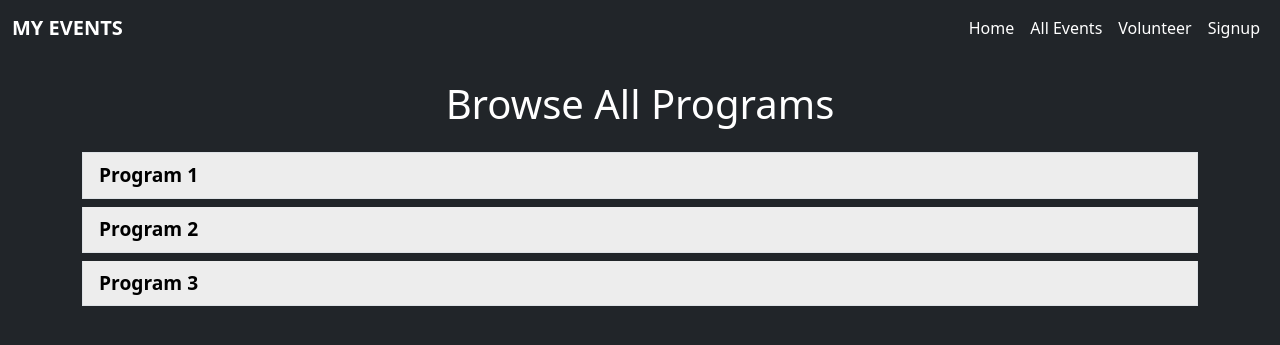
After one commit to crabcatcher0/Events-Manager, a Django app: page /all_volunteer/ in a window 1280 px wide. The commit adds this page. Shown: the top 345 px of the page. Run offline with Django 5.2, Linux system fonts and the light colour scheme.

Commit message:
volunteer added

```diff
--- a/event/forms.py
+++ b/event/forms.py
@@ -23,4 +23,4 @@ class RegistrationForm(UserCreationForm):
 class OrganizeEventForm(forms.ModelForm):
     class Meta:
         model = OrganizeEvent
-        fields = '__all__'
+        exclude = ['user']
--- /dev/null
+++ b/event/static/css/all_volunteer.css
@@ -0,0 +1,21 @@
+
+.list-group {
+    border-radius: 0px;
+}
+
+.list-group-item {
+    background-color: #ededed;
+    color: black;
+    font-size: 1.2rem;
+}
+
+.list-group-item a {
+    font-weight: bold;
+    color: black;
+    text-decoration: none;
+}
+
+.list-group-item a:hover {
+    color: blue;
+    font-size: 1.3rem;
+}
--- a/event/static/css/detail_event.css
+++ b/event/static/css/detail_event.css
@@ -12,13 +12,17 @@
 }
 
 .card-subtitle {
-    font-size: 1.1rem;
+    font-size: 0.9rem;
     font-weight: 500;
 }
 
 .card-text {
     font-size: 1rem;
     line-height: 1.5;
+}
+
+.card-text a {
+    text-decoration: none;
 }
 
 .btn-primary {
--- a/event/templates/account.html
+++ b/event/templates/account.html
@@ -20,8 +20,8 @@
     </table>
 </div>
 
+<!-- <<<<  events section  >>>> -->
 
-<!--events -->
 <div class="container mt-5">
     <h1 class="text-center mb-4">My Events</h1>
     <div class="my-event-container">
--- a/event/templates/all_event.html
+++ b/event/templates/all_event.html
@@ -33,6 +33,7 @@
     </div>
 </div>
 
+<!-- <<<<  all events section  >>>> -->
 
 <div class="container mt-4">
     <h1 class="mb-4 text-center">ALL EVENTS</h1>
@@ -48,6 +49,7 @@
                     <p class="card-text mb-2"><strong>Organized by:</strong> {{ event.your_name }}</p>
                     <p class="card-text mb-2"><strong>Location:</strong> {{ event.location }}</p>
                     <h6 class="card-subtitle mb-2 text-muted">Event status: {{ event.status|capfirst }}</h6>
+                    <p class="card-subtitle mb-2 text-muted" style="font-size: 0.9rem;">Posted at: {{ event.created_at | date:"F j, Y" }}</p>
                     <a href="{% url 'detail_events' event.id %}" class="btn btn-success">More Details</a>
                 </div>
             </div>
--- /dev/null
+++ b/event/templates/all_volunteer.html
@@ -0,0 +1,21 @@
+{% load static %}
+{% include "base.html" %}
+{% block content %}
+<link rel="stylesheet" href="{% static "css/all_volunteer.css" %}">
+<div class="container">
+    <div class="volunteer-list">
+        <h1 class="my-4 text-center">Browse All Programs</h1>
+        <ul class="list-group">
+            <li class="list-group-item mb-2">
+                <a href="#" class="text-decoration-none">Program 1</a>
+            </li>
+            <li class="list-group-item mb-2">
+                <a href="#" class="text-decoration-none">Program 2</a>
+            </li>
+            <li class="list-group-item">
+                <a href="#" class="text-decoration-none">Program 3</a>
+            </li>
+        </ul>
+    </div>
+</div>
+{% endblock %}
--- a/event/templates/volunteer.html
+++ b/event/templates/volunteer.html
@@ -14,12 +14,12 @@
             If you're interested in joining our volunteer program, please contact us or sign up through our website.
         </p>
     </div>
-    <button class="btn btn-success">Explore</button>
+    <a class="btn btn-success" href="{% url 'all_volunteer' %}">Explore</a>
     {% if user.is_authenticated %}
     <div></div>
     {% else %}
     <div class="mt-3">
-        <p>To create your own program, please <a href="{% url 'login' %}">log in</a> or <a href="{% url 'signup' %}">sign up</a>.</p>
+        <p>To create your own program, please <a href="{% url 'login' %}" style="text-decoration: none;">log in</a> or <a href="{% url 'signup' %}" style="text-decoration: none;">sign up</a>.</p>
     </div>
     {% endif %}
 </div>
--- a/event/urls.py
+++ b/event/urls.py
@@ -12,5 +12,7 @@ urlpatterns = [
     path('all_events/', browse_events, name='all_events'),
     path('detail_events/<int:id>/', browse_detail_event, name='detail_events'),
     path('volunteer/', volunteer, name='volunteer'),
+    path('all_volunteer/', all_volunteer, name='all_volunteer'),
+
 
 ]
--- a/event/views.py
+++ b/event/views.py
@@ -11,6 +11,7 @@ import json
 from datetime import datetime
 from event_management.secrete import API_KEY
 import asyncio
+import aiohttp
 
 
 # Create your views here.
@@ -112,7 +113,7 @@ def organize_event(request):
                     event.user = request.user
                     event.save()
                     messages.success(request, "Event organized successfully!")
-                    return redirect('account')
+                    return redirect('account', id=request.user.id)
                 else:
                     messages.error(request, "You can only organize up to 5 events. Please Upgrade Your Account.")
             else:
@@ -132,6 +133,7 @@ def organize_event(request):
    Get's data from weather API.
    Region specific only for Kathmandu
 """
+
 def browse_events(request):
     all_events = OrganizeEvent.objects.order_by('-created_at')
     location = "kathmandu"
@@ -176,3 +178,6 @@ def browse_detail_event(request, id):
 
 def volunteer(request):
     return render(request, "volunteer.html")
+
+def all_volunteer(request):
+    return render(request, "all_volunteer.html")
```
Also changed, not shown: event/templates/detail_event.html (+14 -8 lines), db.sqlite3.
